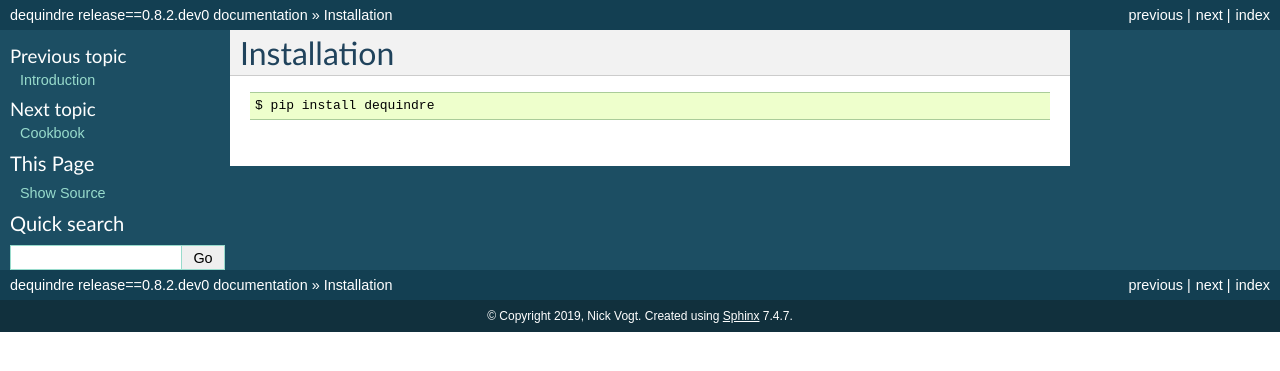
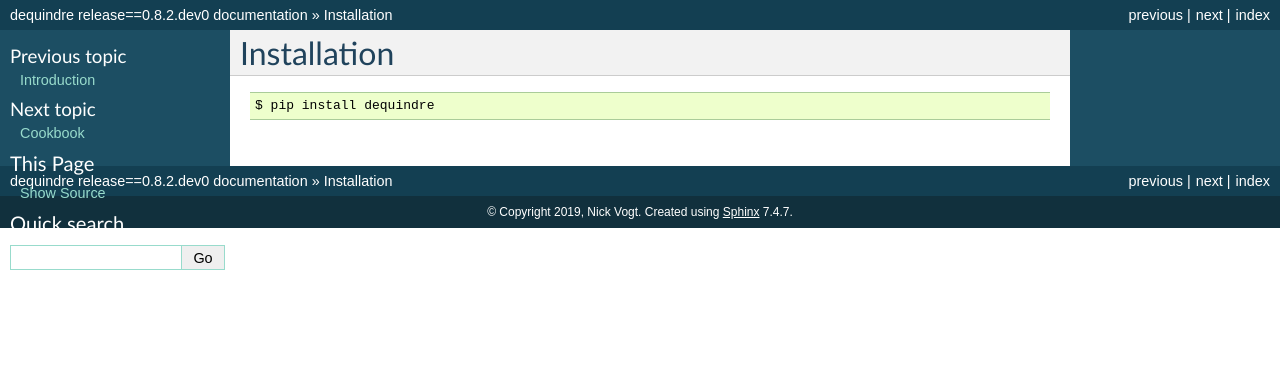
Before and after one commit to vogt4nick/dequindre, a Sphinx documentation site: the page built from docs/source/user/install.md, in a window 1280 px wide. Shown: the top 371 px of the page. Built offline with Sphinx 7.4.7, drawn with Linux system fonts in a browser that asks for light colours.

Commit message:
set sticky sidebar

```diff
--- a/docs/source/conf.py
+++ b/docs/source/conf.py
@@ -80,8 +80,9 @@
 # further.  For a list of options available for each theme, see the
 # documentation.
 #
-# html_theme_options = {}
-
+html_theme_options = {
+    "stickysidebar": "true"
+}
 # Add any paths that contain custom static files (such as style sheets) here,
 # relative to this directory. They are copied after the builtin static files,
 # so a file named "default.css" will overwrite the builtin "default.css".
```
